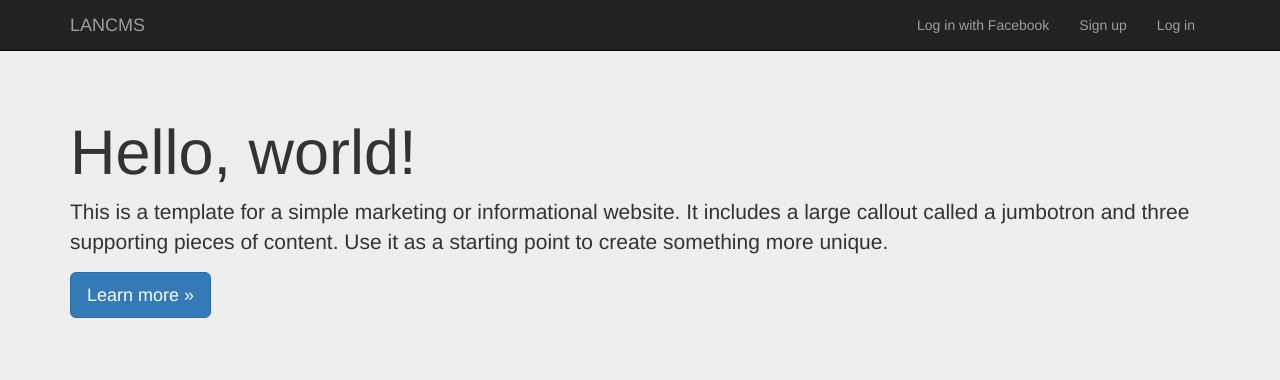
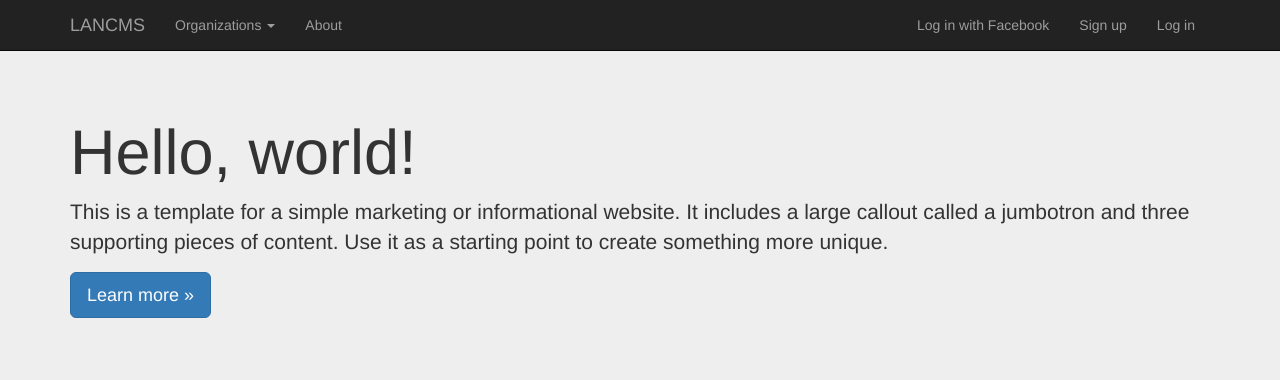
Before and after one commit to lancms/lancms2, a Django app: page / in a window 1280 px wide. Shown: the top 380 px of the page. Run offline with Django 3.2, Linux system fonts and the light colour scheme; data that the repository does not hold is empty; some libraries are stand-ins or nearby versions.

Commit message:
rethinking the organizations dropdown. now lists all active organizations for all users

```diff
--- a/core/common.py
+++ b/core/common.py
@@ -2,6 +2,8 @@ from django.shortcuts import render_to_response
 from django.template import RequestContext
 
 from django.conf import settings
+
+from core.models import Organization
 
 def prtr (template, c, request):
 
@@ -16,4 +18,8 @@ def prtr (template, c, request):
 	except:
 		pass
 
+
+	# organizations is used in base template. I'm adding it here. -- mboehn
+	c['organizations'] = Organization.objects.filter(is_active=True)
+
 	return render_to_response (template, c, context_instance=RequestContext(request))
--- a/templates/base.html
+++ b/templates/base.html
@@ -24,19 +24,23 @@
 						<a class="navbar-brand" href="{% url 'index' %}">LANCMS</a>
 					</div>
 					<div class="navbar-collapse collapse">
-						{% if user.is_authenticated %}
-						<ul class="nav navbar-nav pull-right">
-							{% if user.userprofile.owns_organizations %}
+						<ul class="nav navbar-nav">
 							<li class="dropdrown">
-								<a href="#" class="dropdown-toggle" data-toggle="dropdown">{% trans "Your organizations" %} <b class="caret"></b></a>
+								<a href="#" class="dropdown-toggle" data-toggle="dropdown">{% trans "Organizations" %} <b class="caret"></b></a>
 								<ul class="dropdown-menu">
-									{% for org in user.userprofile.organizations %}
+									{% for org in organizations %}
 									<li><a href="{% url 'organization_front' slug=org.urlslug %}">{{org}}</a></li>
 									{% endfor %}
 								</ul>
 							</li>
+							<li>
+								<a href="#placeholder">{% trans "About" %}</a>
+							</li>
+						</ul>
+						{% if user.is_authenticated %}
+						<ul class="nav navbar-nav pull-right">
 
-							{% endif %}
+
 							{% if user.is_staff %}
 							<li><a href="{% url 'admin:index' %}">{% trans "Admin" %}</a></li>
 							{% endif %}
```
